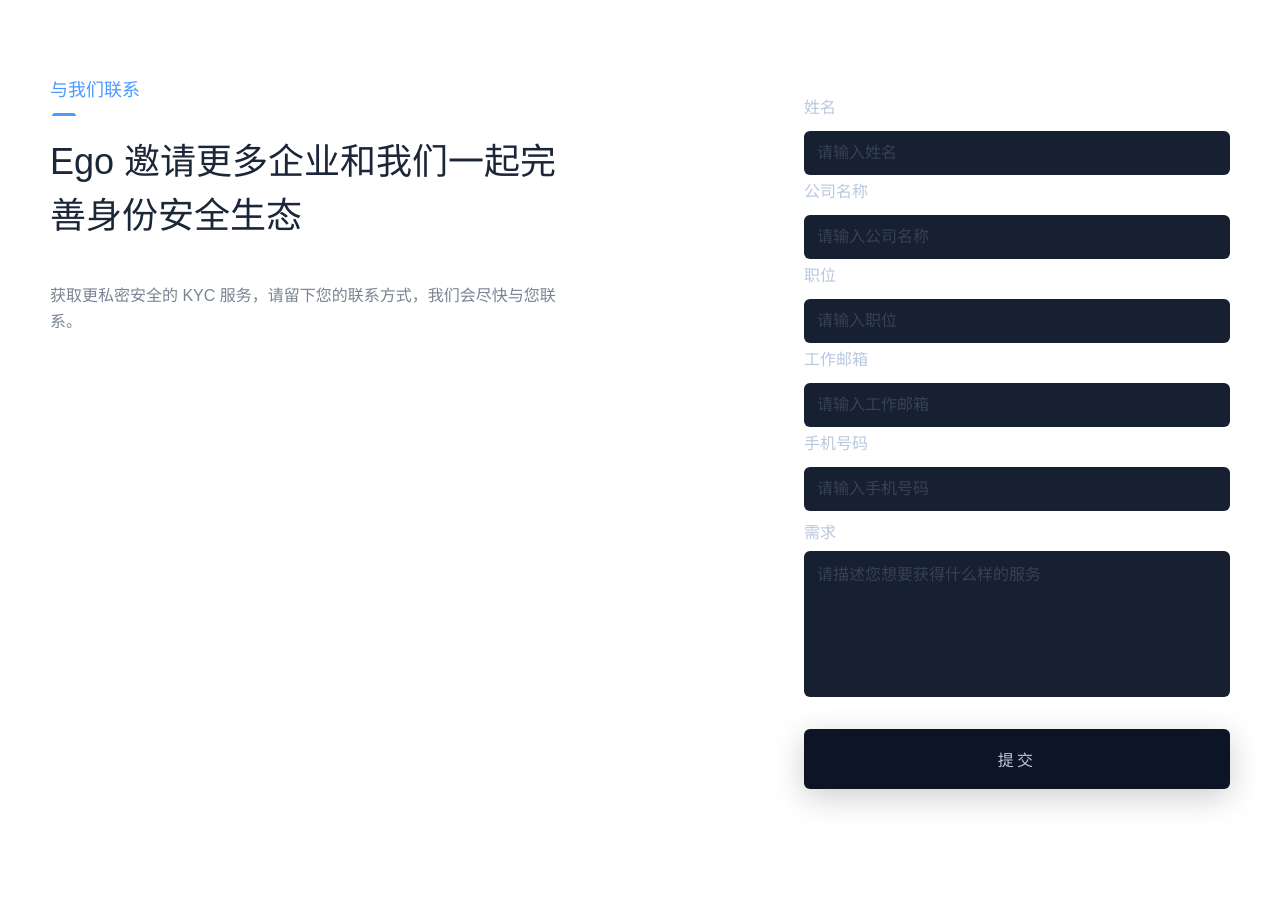
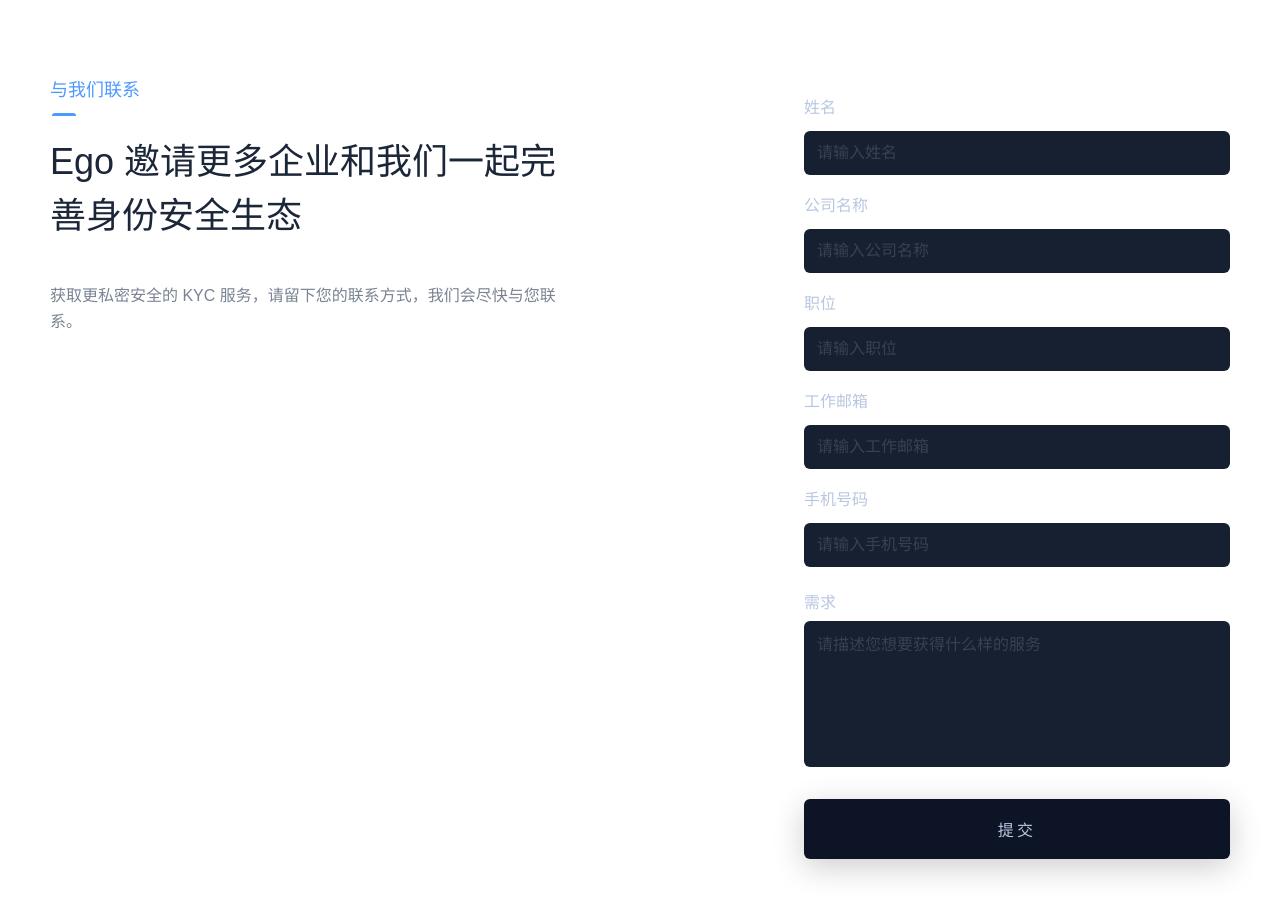
Before and after one commit to yancymin/gt-Ego-landing-page, a Vue app: page / in a window 1280 px wide. Shown: the part 3180-4097 px from the top of the page. Built offline with nearby package versions, Linux system fonts and the light colour scheme; what vue-resource would draw is missing.

Commit message:
form:labelPosition adjust

```diff
--- a/src/components/textField.vue
+++ b/src/components/textField.vue
@@ -40,7 +40,7 @@
 <style lang="scss" scoped>
 .text-field {
   margin-top: 16px;
-  margin-bottom: 8px;
+ margin-bottom: 30px;
 
   .input-wrap {
     display: flex;
@@ -92,7 +92,8 @@
         font-size: 16px;
         color: rgba(184, 199, 224, 0.2);
         letter-spacing: 0;
-        line-height: 22px;
+        line-height: 16px;
+        padding-top: 4px;
       }
 
       &:hover {
```
Also changed, not shown: 7 other files (tests, documents, lock files or other folders).
